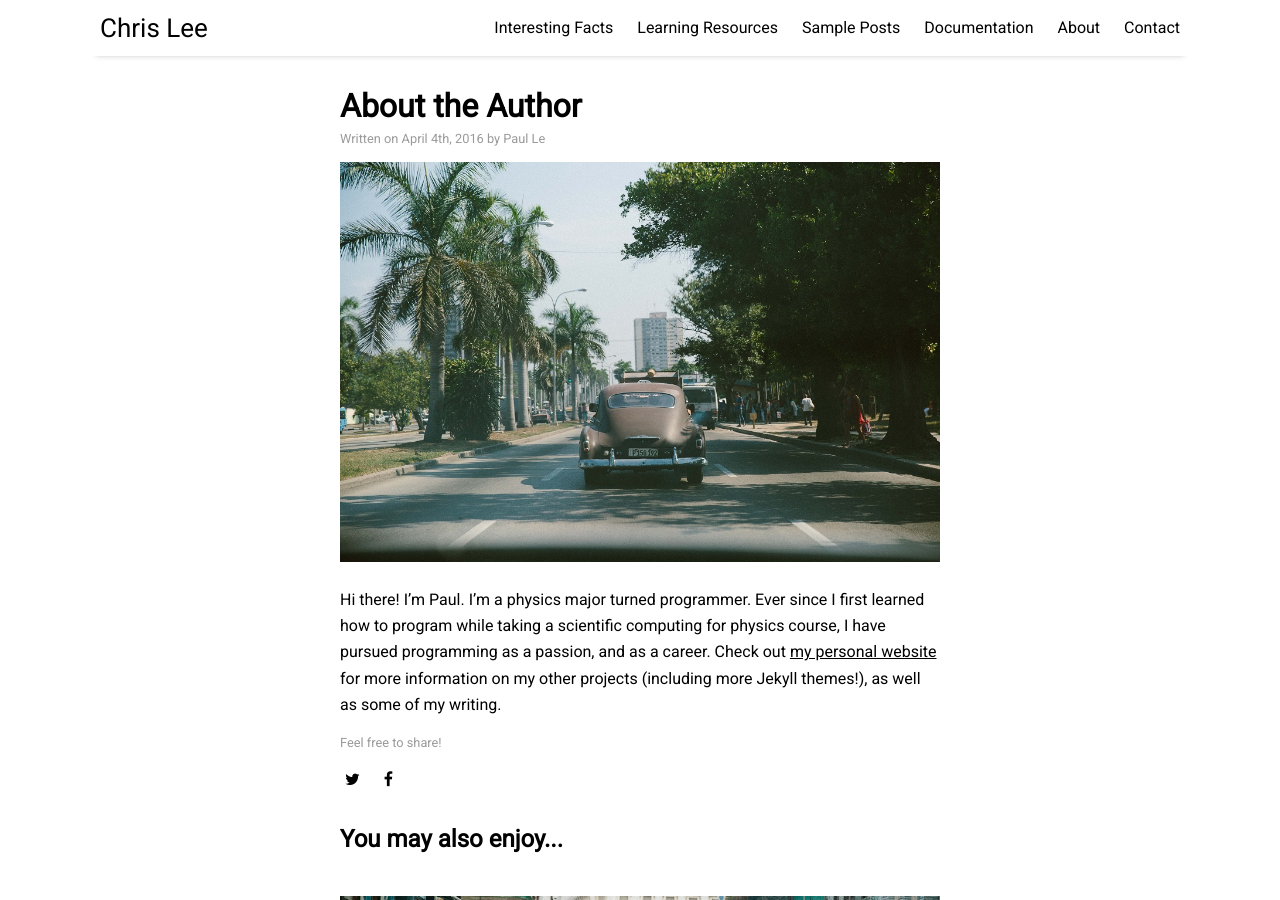
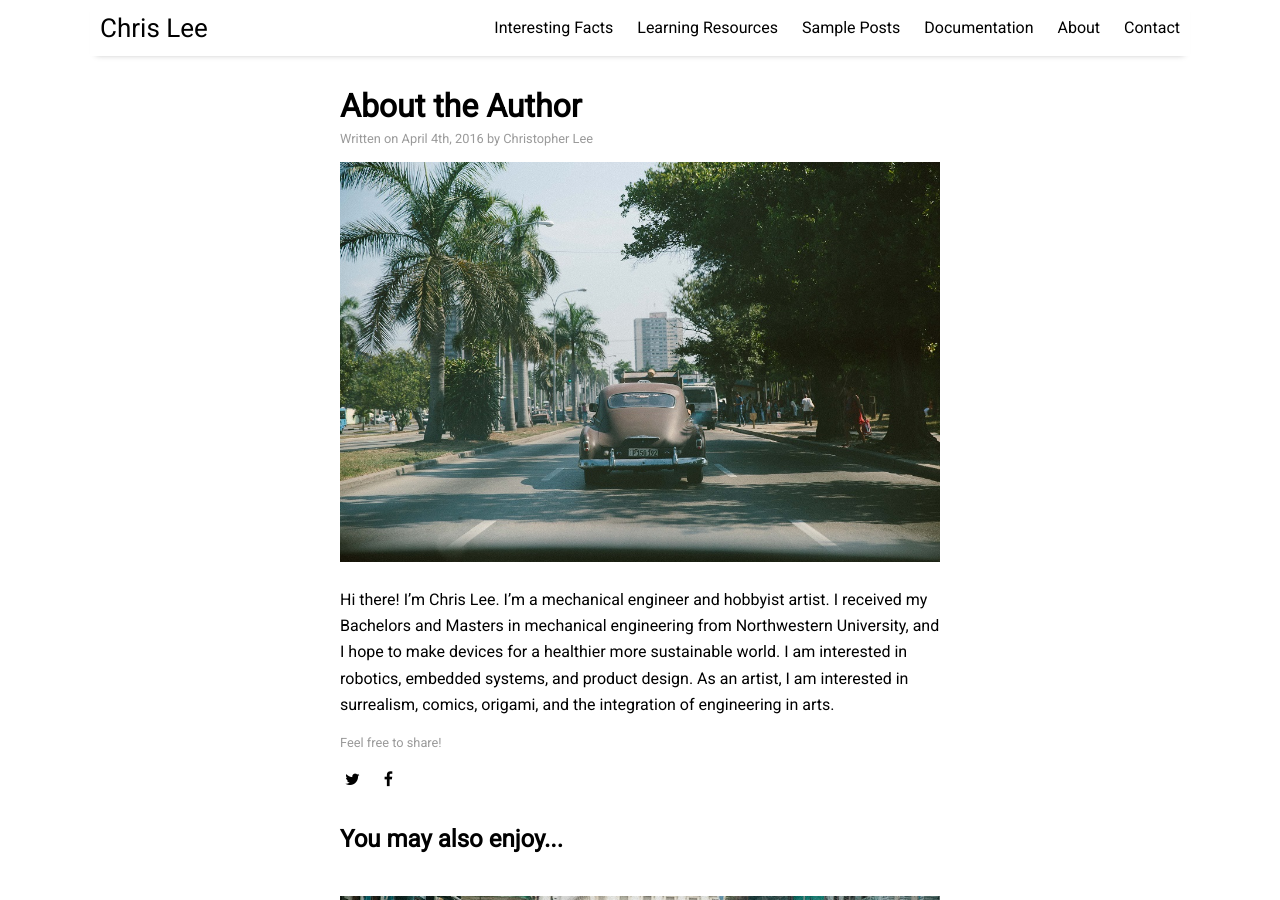
Before and after one commit to Christopher-LeeNU/Christopher-LeeNU.github.io, a Jekyll site: the page built from _posts/2016-04-04-about-the-author.md, in a window 1280 px wide and 900 px high. Built offline with Jekyll 4.4.1, drawn with Linux system fonts in a browser that asks for light colours; nearby versions of some CDN libraries.

Commit message:
Update 2016-04-04-about-the-author.md

```diff
--- a/_posts/2016-04-04-about-the-author.md
+++ b/_posts/2016-04-04-about-the-author.md
@@ -1,10 +1,10 @@
 ---
 layout: post
 title: "About the Author"
-author: "Paul Le"
+author: "Christopher Lee"
 categories: facts
 tags: [sample]
 image: cuba-2.jpg
 ---
 
-Hi there! I'm Paul. I’m a physics major turned programmer. Ever since I first learned how to program while taking a scientific computing for physics course, I have pursued programming as a passion, and as a career. Check out [my personal website](https://www.lenpaul.com/) for more information on my other projects (including more Jekyll themes!), as well as some of my writing.
+Hi there! I'm Chris Lee. I’m a mechanical engineer and hobbyist artist. I received my Bachelors and Masters in mechanical engineering from Northwestern University, and I hope to make devices for a healthier more sustainable world. I am interested in robotics, embedded systems, and product design. As an artist, I am interested in surrealism, comics, origami, and the integration of engineering in arts.
```
